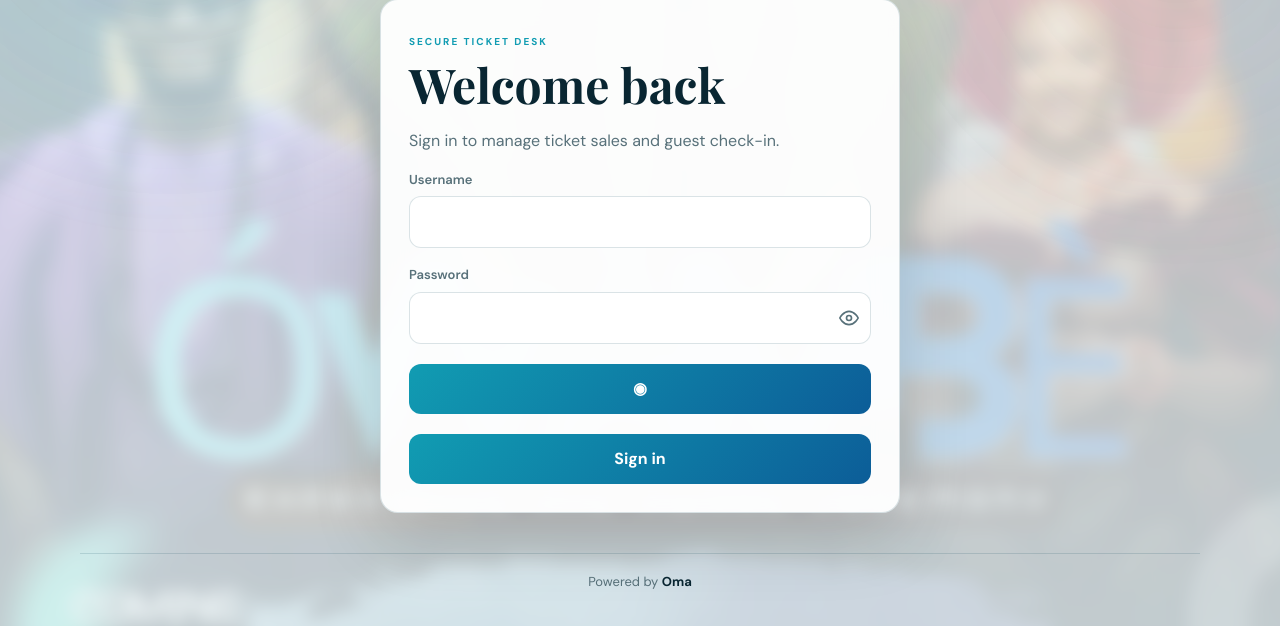
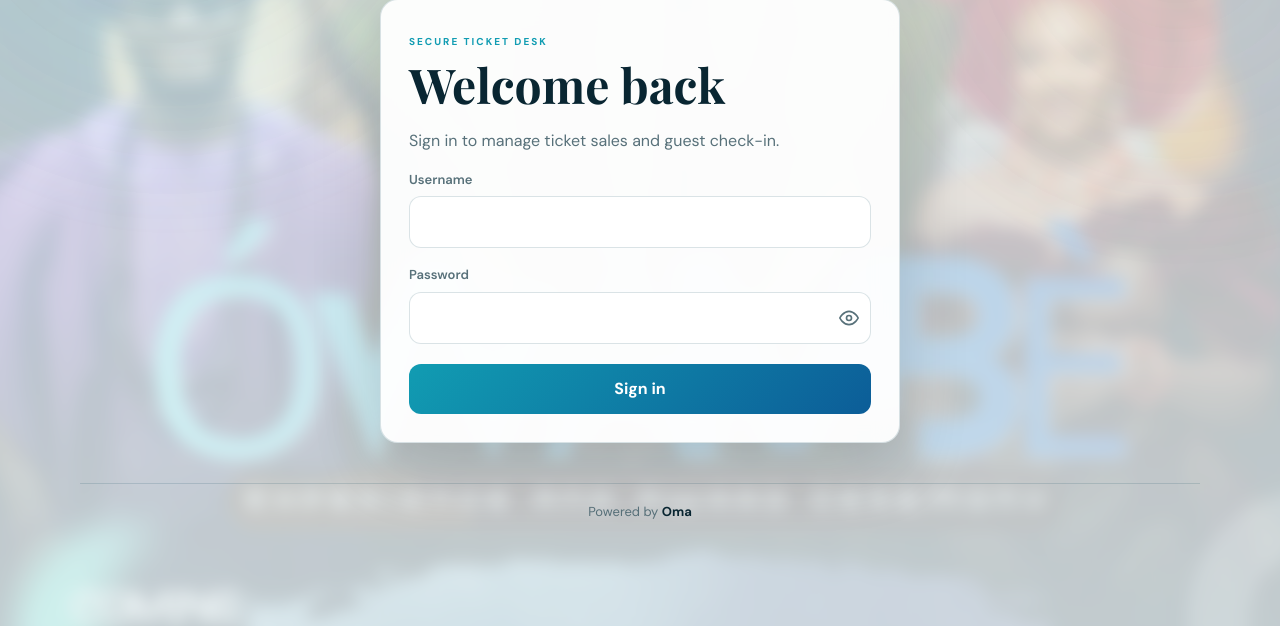
Before and after one commit to guylikesweet/Owambe, a Flask app: page /login in a window 1280 px wide. Shown: the part 174-800 px from the top of the page. Run offline with Flask 3, Linux system fonts and the light colour scheme; parts of the project's set-up code (start-up, migrations or seed data) failed here and were passed over; some libraries are stand-ins or nearby versions.

Commit message:
Update login form to remove password toggle
Removed password toggle button from login form.

```diff
--- a/templates/login.html
+++ b/templates/login.html
@@ -12,7 +12,7 @@
       <label for="username">Username</label>
       <input type="text" id="username" name="username" autocomplete="username" required>
       <label for="password">Password</label>
-      <span class="password-wrap"><input type="password" id="password" name="password" autocomplete="current-password" required><button type="button" class="password-toggle" aria-label="Show password">◉</button></span>
+      <span class="password-wrap"><input type="password" id="password" name="password" autocomplete="current-password" required></span>
       <button type="submit">Sign in</button>
     </form>
   </div>
```
